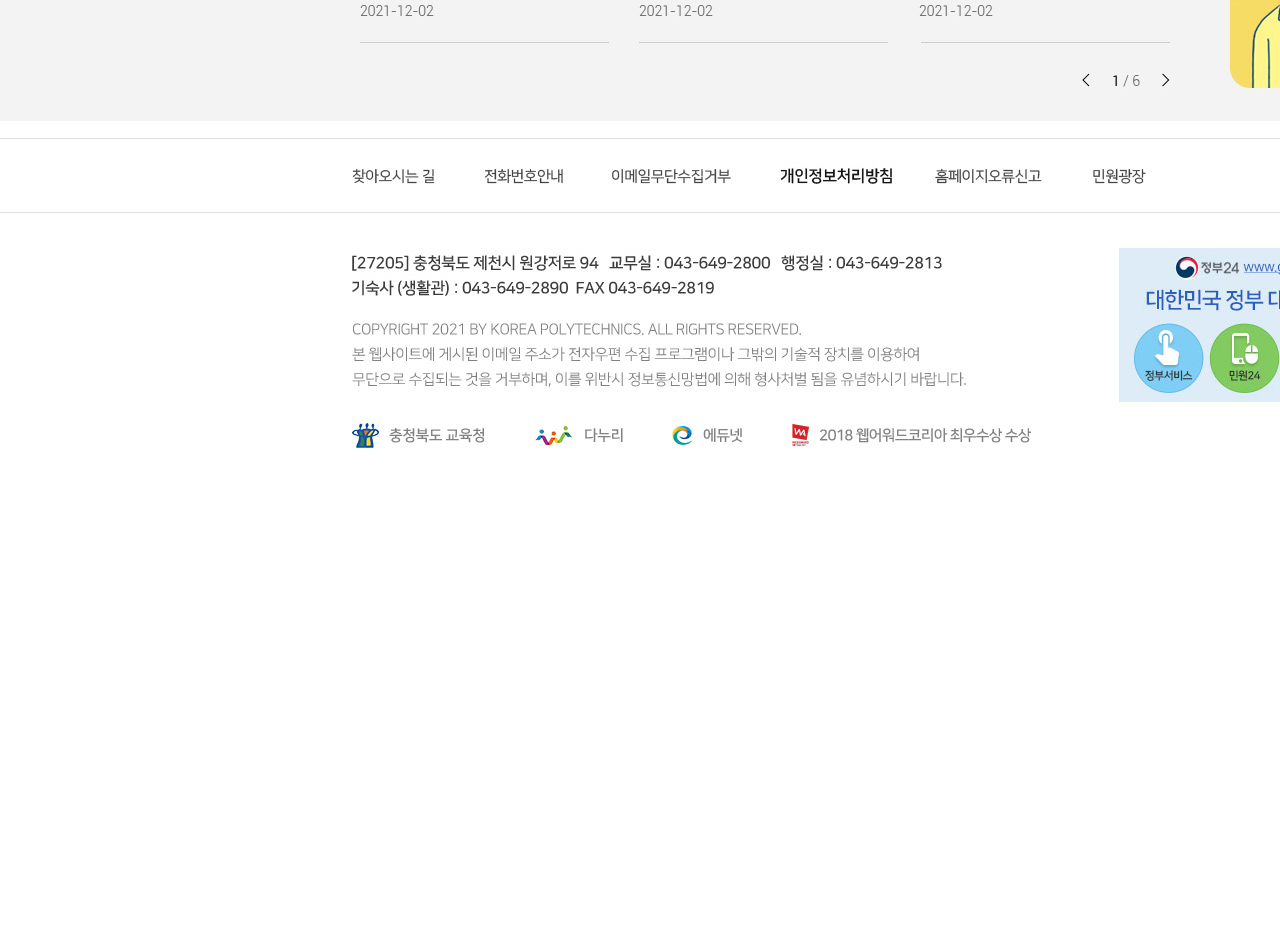
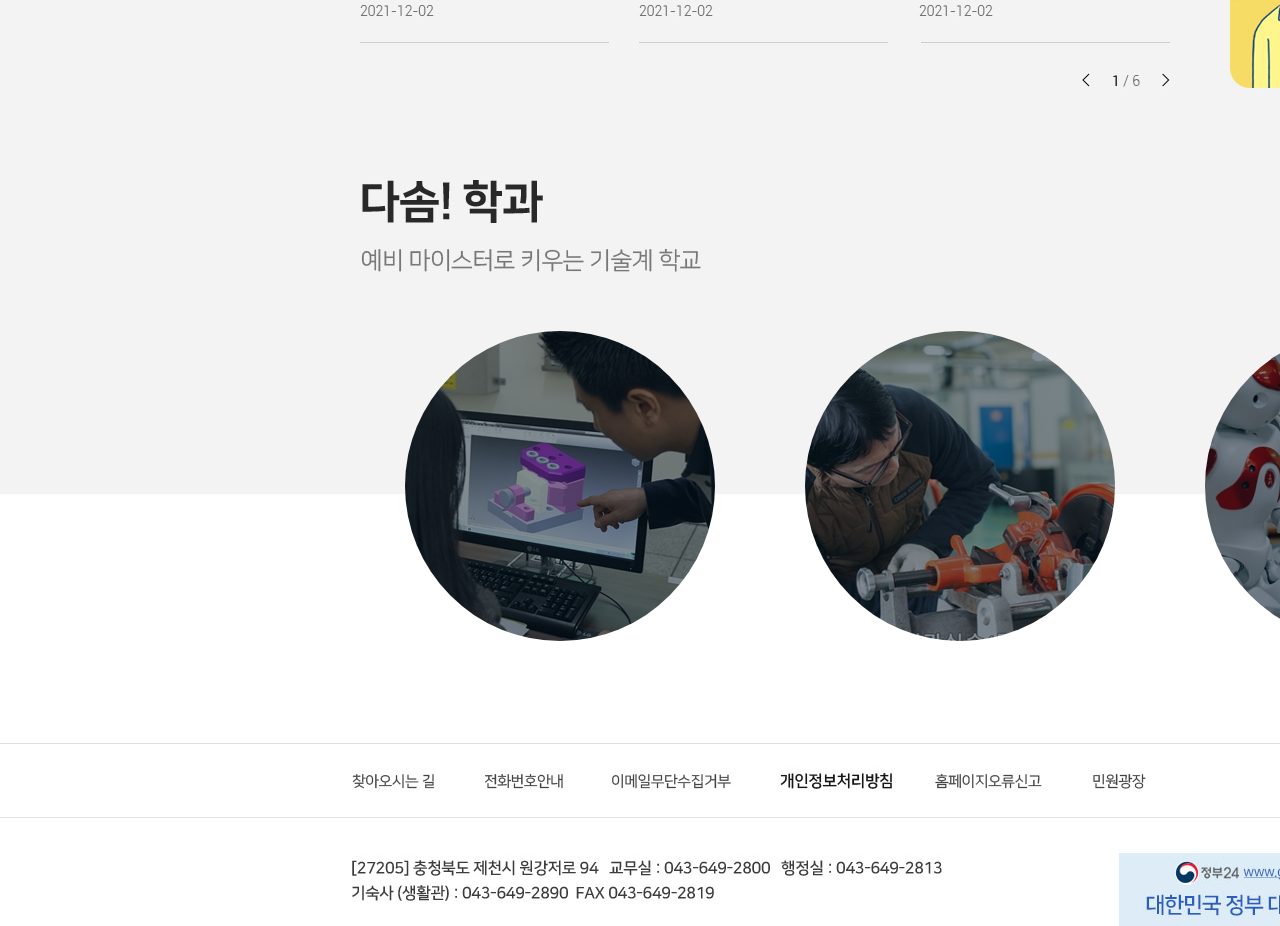
Before and after one commit to oww1220/POLYTECH-NEW-HTML, a website: page wwwroot/pc/html/Dasom.html in a window 1280 px wide. Shown: the part 1327-2253 px from the top of the page. Before the commit the page ends 1897 px from the top, so only its background shows below. Drawn offline with nearby package versions, Linux system fonts and the light colour scheme; files whose address does not match are found by name.

Commit message:
소스 추가!!

```diff
--- a/wwwroot/pc/assets/scss/modules/_main.scss
+++ b/wwwroot/pc/assets/scss/modules/_main.scss
@@ -442,5 +442,34 @@
         #section2 {
             background-color: #f3f3f3;
         }
+        #section3 {
+            @include Background($sprite: 'dasom-layer3-bg', $type: 'jpg', $path: 'bg');
+            background-repeat: repeat-x;
+            ul {
+                @include Position($top: 210px, $left: 0);
+                @include Flex-config($justify: space-around, $align: center);
+                width: 1200px;
+                > li {
+                    width: 310px;
+                    height: 310px;
+                    overflow: hidden;
+                    border-radius: 100%;
+                    @include Flex-config($justify: center, $align: center);
+                    a {
+                        display: block;
+                        width: 100%;
+                        height: 100%;
+                        transition: transform 0.5s;
+                        transform: scale(1);
+                        img {
+                            max-width: initial;
+                        }
+                        &:hover {
+                            transform: scale(1.05);
+                        }
+                    }
+                }
+            }
+        }
     }
 }
--- a/wwwroot/pc/html/Dasom.html
+++ b/wwwroot/pc/html/Dasom.html
@@ -38,6 +38,36 @@
                     <img src="../assets/images/dasom-layer2.jpg" alt="">
                 </div>
             </div>
+            <div class="section" id="section3">
+                <div class="inner">
+                    <img src="../assets/images/dasom-layer3.jpg" alt="">
+
+                    <ul>
+                        <li>
+                            <div class="cover">
+                                <a href="">
+                                    <img src="../assets/images/dasom-layer3-01.png" alt="">
+                                </a>
+                            </div>
+                        </li>
+                        <li>
+                            <div class="cover">
+                                <a href="">
+                                    <img src="../assets/images/dasom-layer3-02.png" alt="">
+                                </a>
+                            </div>
+                        </li>
+                        <li>
+                            <div class="cover">
+                                <a href="">
+                                    <img src="../assets/images/dasom-layer3-03.png" alt="">
+                                </a>
+                            </div>
+                        </li>
+                    </ul>
+                </div>
+            </div>
+
 
         </div>
 
```
Also changed, not shown: wwwroot/pc/assets/images/bg/dasom-layer3-bg.jpg (added), wwwroot/pc/assets/images/dasom-layer3-01.png (added), wwwroot/pc/assets/images/dasom-layer3-02.png (added), wwwroot/pc/assets/images/dasom-layer3-03.png (added), wwwroot/pc/assets/images/dasom-layer3.jpg (added), wwwroot/pc/assets/styles/UI.bundle.css.
